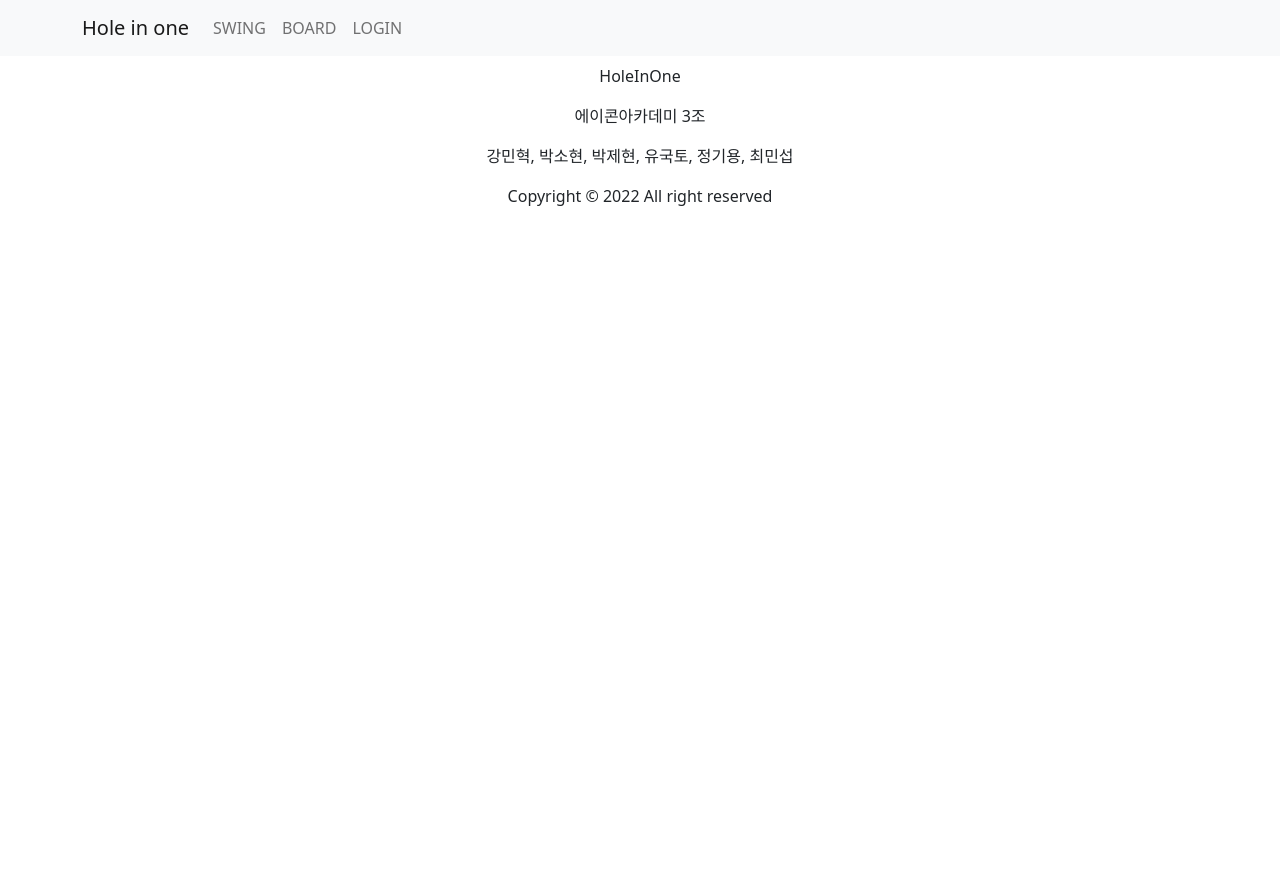
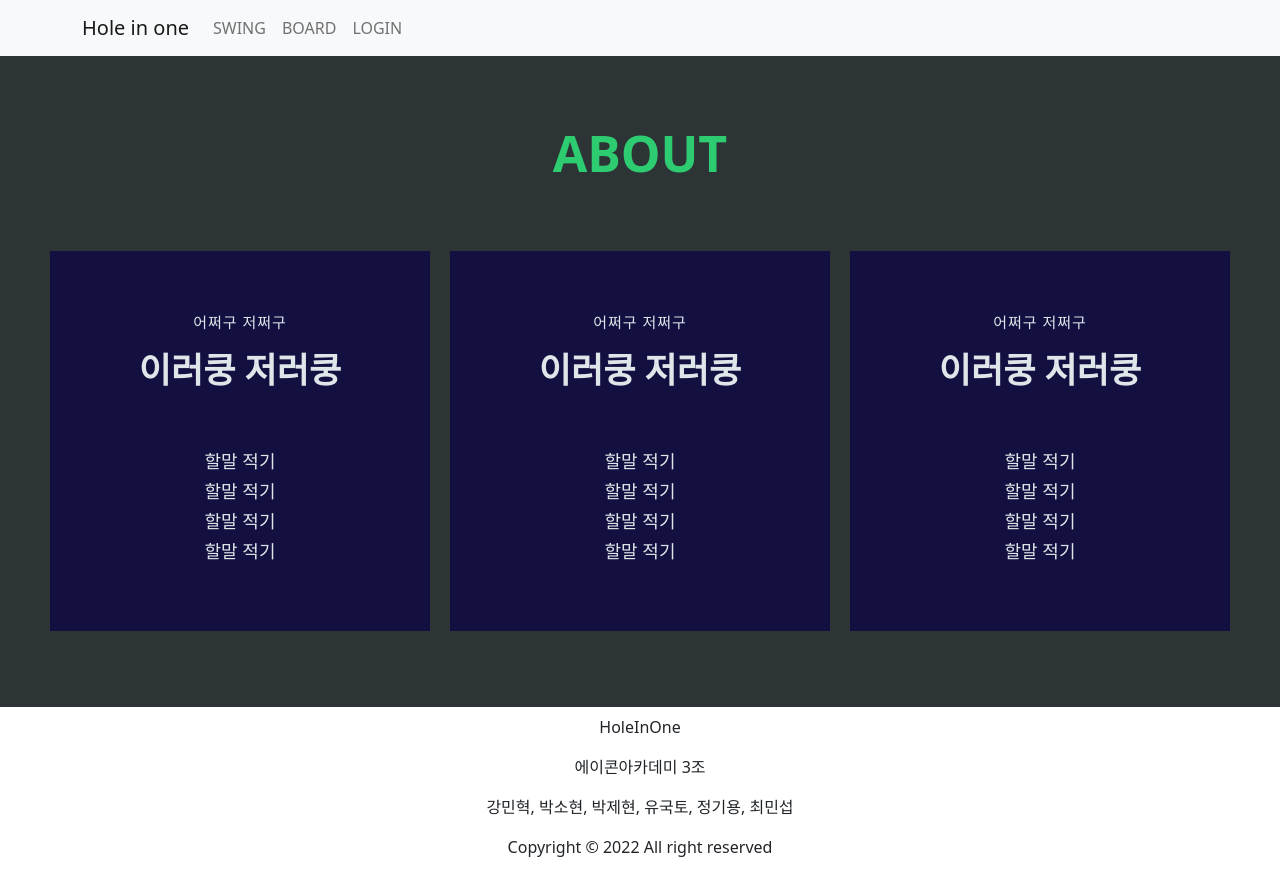
Before and after one commit to aconHoleInOne/project_holeinone, a React (Create React App) app: page / in a window 1280 px wide. Before the commit the page ends 800 px from the top, so only its background shows below. Built offline with nearby package versions, Linux system fonts and the light colour scheme.

Commit message:
add : main페이지 작성 및 모듈 추가

```diff
--- a/package.json
+++ b/package.json
@@ -9,9 +9,11 @@
     "@testing-library/user-event": "^13.5.0",
     "axios": "^0.27.2",
     "bootstrap": "^5.1.3",
+    "query": "^0.2.0",
     "react": "^18.2.0",
     "react-bootstrap": "^2.4.0",
     "react-dom": "^18.2.0",
+    "react-reveal": "^1.2.2",
     "react-router-dom": "^6.3.0",
     "react-scripts": "5.0.1",
     "styled-components": "^5.3.5",
--- a/src/App.css
+++ /dev/null
@@ -1,38 +0,0 @@
-.App {
-  text-align: center;
-}
-
-.App-logo {
-  height: 40vmin;
-  pointer-events: none;
-}
-
-@media (prefers-reduced-motion: no-preference) {
-  .App-logo {
-    animation: App-logo-spin infinite 20s linear;
-  }
-}
-
-.App-header {
-  background-color: #282c34;
-  min-height: 100vh;
-  display: flex;
-  flex-direction: column;
-  align-items: center;
-  justify-content: center;
-  font-size: calc(10px + 2vmin);
-  color: white;
-}
-
-.App-link {
-  color: #61dafb;
-}
-
-@keyframes App-logo-spin {
-  from {
-    transform: rotate(0deg);
-  }
-  to {
-    transform: rotate(360deg);
-  }
-}
--- a/src/App.js
+++ b/src/App.js
@@ -1,11 +1,12 @@
-import "./App.css";
 import "bootstrap/dist/css/bootstrap.min.css";
 import { Route, Routes } from "react-router-dom";
 import Main from "../src/pages/Main.js";
+import Board from "./pages/Board";
 function App() {
   return (
     <Routes>
       <Route element={<Main />} path="/" />
+      <Route element={<Board />} path="/board" />
     </Routes>
   );
 }
--- a/src/components/main/mainAbout.js
+++ b/src/components/main/mainAbout.js
@@ -0,0 +1,130 @@
+import React from "react";
+import styled from "styled-components";
+import Zoom from "react-reveal/Zoom";
+import Fade from "react-reveal/Fade";
+
+const Wrapper = styled.div`
+  width: 100%;
+  background: ${(props) => props.theme.bgColor};
+  padding-top: 60px;
+  padding-bottom: 60px;
+  text-align: center;
+`;
+
+const Title = styled.div`
+  padding-bottom: 50px;
+  font-size: 50px;
+  font-weight: bold;
+  color: ${(props) => props.theme.accentColor};
+`;
+
+const DivWrap = styled.div`
+  display: inline-block;
+  position: relative;
+  width: 380px;
+  height: 380px;
+  background: ${(props) => props.theme.boxColor};
+  color: ${(props) => props.theme.textColor};
+  margin: 10px;
+  @media screen and (max-width: 768px) {
+    width: 350px;
+  }
+`;
+
+const Div = styled.div`
+  position: absolute;
+  left: 50%;
+  transform: translateX(-50%);
+  #title-top {
+    padding-top: 60px;
+    font-size: 15px;
+    padding-bottom: 10px;
+    letter-spacing: 1px;
+  }
+  #title-bottom {
+    color: ${(props) => props.theme.textColor};
+    font-size: 35px;
+    font-weight: bold;
+    padding-bottom: 50px;
+  }
+  #content {
+    width: 380px;
+    font-size: 18px;
+    line-height: 30px;
+  }
+`;
+
+const FadeWrap = styled.div`
+  display: inline-block;
+`;
+
+function MainAbout() {
+  return (
+    <>
+      <Wrapper>
+        <Zoom>
+          <Title>ABOUT</Title>
+        </Zoom>
+        <FadeWrap>
+          <Fade delay={500} bottom>
+            <DivWrap>
+              <Div>
+                <div id="title-top">어쩌구 저쩌구</div>
+                <div id="title-bottom">이러쿵 저러쿵</div>
+                <div id="content">
+                  할말 적기
+                  <br />
+                  할말 적기
+                  <br />
+                  할말 적기
+                  <br />
+                  할말 적기
+                </div>
+              </Div>
+            </DivWrap>
+          </Fade>
+        </FadeWrap>
+        <FadeWrap>
+          <Fade delay={1000} bottom>
+            <DivWrap>
+              <Div>
+                <div id="title-top">어쩌구 저쩌구</div>
+                <div id="title-bottom">이러쿵 저러쿵</div>
+                <div id="content">
+                  할말 적기
+                  <br />
+                  할말 적기
+                  <br />
+                  할말 적기
+                  <br />
+                  할말 적기
+                </div>
+              </Div>
+            </DivWrap>
+          </Fade>
+        </FadeWrap>
+        <FadeWrap>
+          <Fade delay={1500} bottom>
+            <DivWrap>
+              <Div>
+                <div id="title-top">어쩌구 저쩌구</div>
+                <div id="title-bottom">이러쿵 저러쿵</div>
+                <div id="content">
+                  할말 적기
+                  <br />
+                  할말 적기
+                  <br />
+                  할말 적기
+                  <br />
+                  할말 적기
+                </div>
+              </Div>
+            </DivWrap>
+          </Fade>
+        </FadeWrap>
+      </Wrapper>
+    </>
+  );
+}
+
+export default MainAbout;
--- a/src/components/main/mainContent.js
+++ /dev/null
@@ -1,6 +0,0 @@
-import React from "react";
-import styled from "styled-components";
-
-function MainContent() {
-  return <></>;
-}
--- a/src/index.css
+++ b/src/index.css
@@ -1,13 +1,12 @@
+@import url("https://fonts.googleapis.com/css2?family=Noto+Sans+KR:wght@100&family=Rowdies:wght@300&family=Source+Sans+Pro:ital,wght@1,300&display=swap");
 body {
   margin: 0;
-  font-family: -apple-system, BlinkMacSystemFont, 'Segoe UI', 'Roboto', 'Oxygen',
-    'Ubuntu', 'Cantarell', 'Fira Sans', 'Droid Sans', 'Helvetica Neue',
-    sans-serif;
+  font-family: "Noto Sans KR", sans-serif;
   -webkit-font-smoothing: antialiased;
   -moz-osx-font-smoothing: grayscale;
 }
 
 code {
-  font-family: source-code-pro, Menlo, Monaco, Consolas, 'Courier New',
+  font-family: source-code-pro, Menlo, Monaco, Consolas, "Courier New",
     monospace;
 }
--- a/src/index.js
+++ b/src/index.js
@@ -4,12 +4,16 @@ import "./index.css";
 import App from "./App";
 import reportWebVitals from "./reportWebVitals";
 import { BrowserRouter } from "react-router-dom";
+import { theme } from "./theme";
+import { ThemeProvider } from "styled-components";
 
 const root = ReactDOM.createRoot(document.getElementById("root"));
 root.render(
   <React.StrictMode>
     <BrowserRouter>
-      <App />
+      <ThemeProvider theme={theme}>
+        <App />
+      </ThemeProvider>
     </BrowserRouter>
   </React.StrictMode>
 );
--- /dev/null
+++ b/src/pages/Board.js
@@ -0,0 +1,14 @@
+import Footer from "../components/common/Footer.js";
+import Header from "../components/common/Header.js";
+
+function Board() {
+  return (
+    <div>
+      <Header />
+
+      <Footer />
+    </div>
+  );
+}
+
+export default Board;
--- a/src/pages/Main.js
+++ b/src/pages/Main.js
@@ -1,14 +1,15 @@
 import Footer from "../components/common/Footer.js";
 import Header from "../components/common/Header.js";
+import MainAbout from "../components/main/mainAbout.js";
 
 function Main() {
   return (
     <div>
       <Header />
+      <MainAbout />
       <Footer />
     </div>
-    );
-
+  );
 }
 
 export default Main;
--- /dev/null
+++ b/src/theme.js
@@ -0,0 +1,8 @@
+import { DefaultTheme } from "styled-components";
+
+export const theme = {
+  bgColor: "#2d3436",
+  boxColor: "#130f40",
+  textColor: "#dfe6e9",
+  accentColor: "#2ecc71",
+};
```
Also changed, not shown: src/components/common/Footer.js (+7 -13 lines), 2 other files (tests, documents, lock files or other folders).
